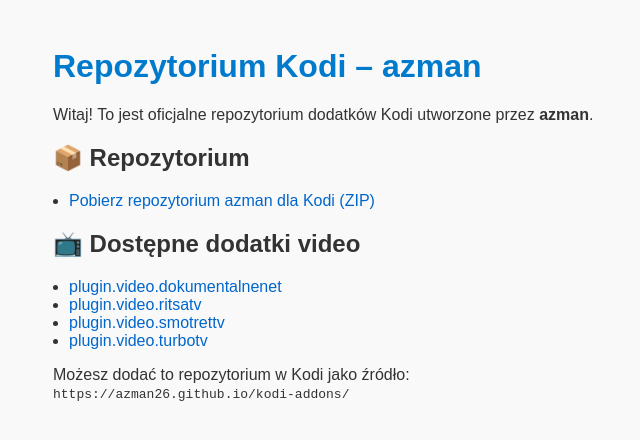
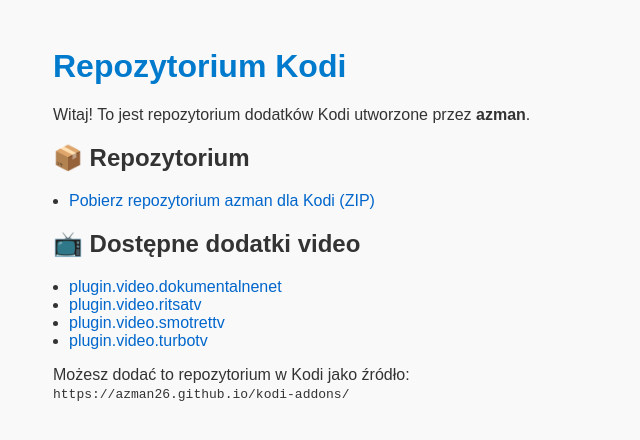
Before and after one commit to azman26/kodi-addons, a plain HTML site: page index.html in a window 1280 px wide. Shown: the whole page, without its empty margins (187-827 px from the left). Drawn offline with Linux system fonts and the light colour scheme.

Commit message:
Update index.html

```diff
--- a/index.html
+++ b/index.html
@@ -19,8 +19,8 @@
   </style>
 </head>
 <body>
-  <h1>Repozytorium Kodi – azman</h1>
-  <p>Witaj! To jest oficjalne repozytorium dodatków Kodi utworzone przez <strong>azman</strong>.</p>
+  <h1>Repozytorium Kodi</h1>
+  <p>Witaj! To jest repozytorium dodatków Kodi utworzone przez <strong>azman</strong>.</p>
 
   <h2>📦 Repozytorium</h2>
   <ul>
```
